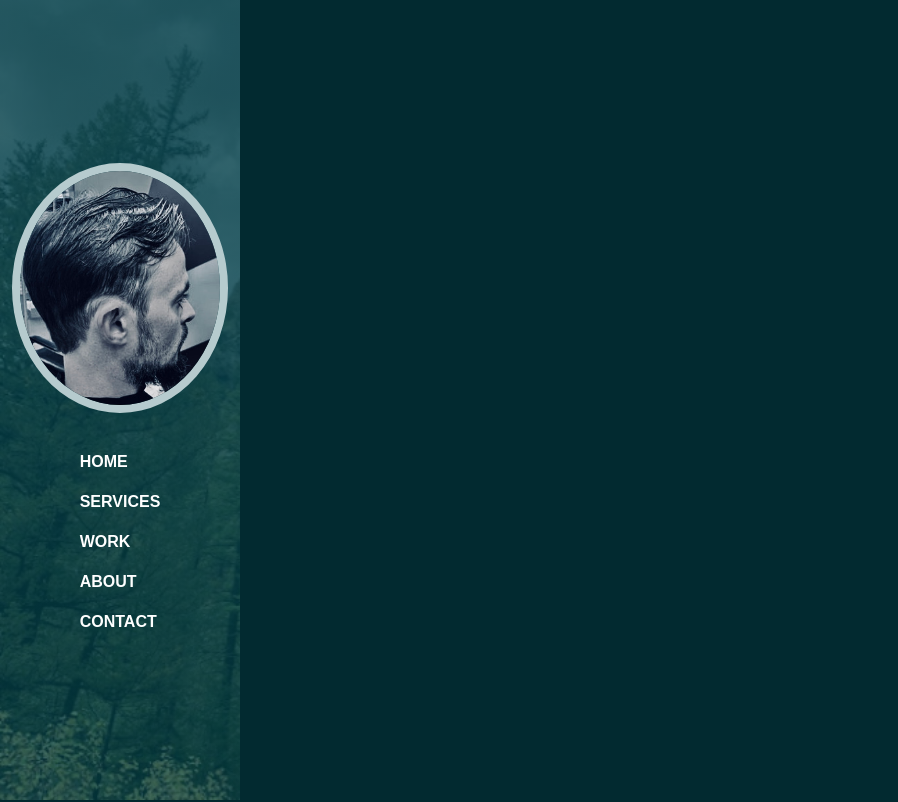
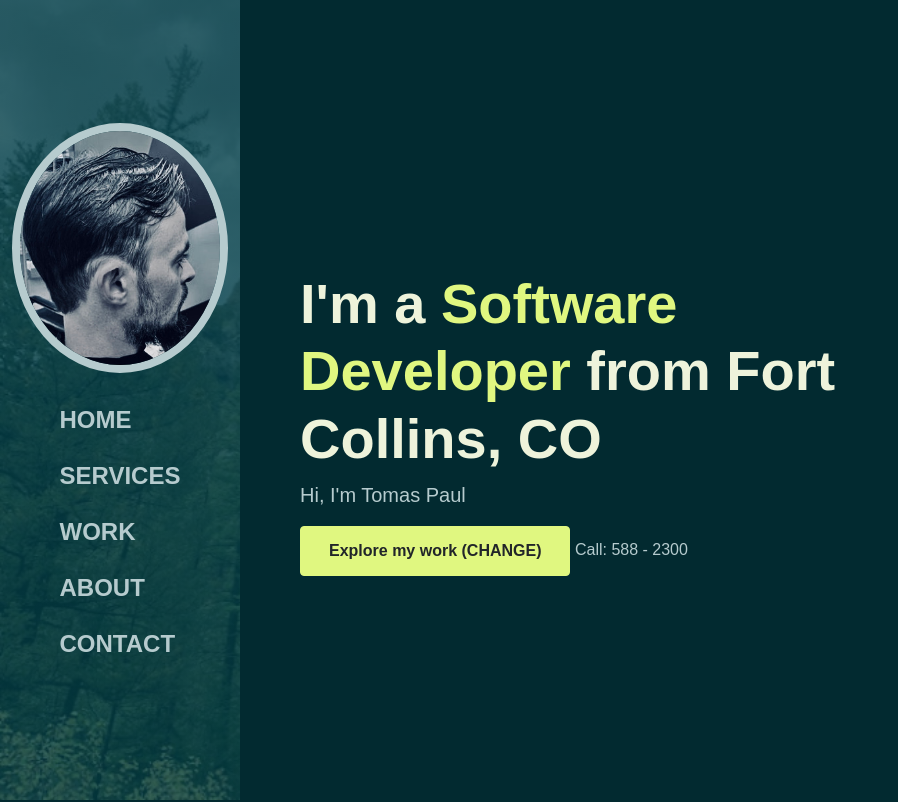
Before and after one commit to RThemian/TomasPaulPortfolio, a plain HTML site: page index.html in a window 1280 px wide. Shown: the top 802 px of the page, without its empty margins (0-898 px from the left). Drawn offline with Linux system fonts and the light colour scheme; a web font is replaced by a local one.

Commit message:
services filled out

```diff
--- a/assets/css/style.css
+++ b/assets/css/style.css
@@ -6,6 +6,7 @@
   --color-base: #033f47;
   --color-base2: #022a30;
   --color-brand: #e0f780;
+  --color-brand2: #ffdf00;
   --color-border: #9780f7;
   --sidebar-width: 240px;
   --font-base: "Bai Jamjuree", sans-serif;
@@ -40,23 +41,42 @@ a:hover {
 img {
   width: 100%;
 }
+.text-brand {
+  color: var(--color-brand);
+}
+
+.full-height {
+  min-height: 100vh;
+  height: 100%;
+  display: flex;
+  flex-direction: column;
+  justify-content: center;
+  padding-top: 80px;
+  padding-bottom: 80px;
+  border-bottom: 2px solid rgba(255, 255, 255, 0.1);
+}
 
 /*NAVBAR*/
 
-.navbar .nav-link {
-  font-weight: 700;
+.navbar,
+.nav-link {
+  font-weight: 900;
   text-transform: uppercase;
-  color: #fff;
+  color: var(--color-body);
 }
-.navbar .nav-link:hover {
-  color: var(--color-brand);
+.nav-item {
+  margin-bottom: 20px;
+}
+
+.nav-item a:hover {
+  color: var(yellow);
 }
 
 @media (min-width: 992px) {
   .navbar {
     min-height: 100vh;
     width: var(--sidebar-width);
-    background: linear-gradient(rgba(3, 63, 71, 0.82), rgba(3, 63, 71, 0.753)),
+    background: linear-gradient(rgba(3, 63, 71, 0.8), rgba(3, 63, 71, 0.8)),
       url(../images/forest.jpeg);
     background-size: cover;
   }
@@ -67,3 +87,51 @@ img {
 .navbar-brand img:hover {
   border: 8px solid var(--color-brand);
 }
+
+/*CONTENT WRAPPER*/
+#content-wrapper {
+  padding-left: var(--sidebar-width);
+}
+
+/*Button*/
+
+.btn {
+  padding: 12px 28px;
+  font-weight: 700;
+}
+
+.btn-brand {
+  background-color: var(--color-brand);
+  border-color: var(--color-brand);
+}
+.btn-brand:hover,
+.btn-brand:focus {
+  background-color: var(--color-brand2);
+  color: var(--color-base);
+  border-color: var(--color-brand2);
+}
+
+.link-custom {
+  font-weight: 700;
+  position: relative;
+}
+.bg-base {
+  background-color: var(--color-base);
+}
+.link-custom::after {
+  content: "";
+  position: absolute;
+  width: 0%;
+  height: 2px;
+  background-color: var(--color-brand);
+  left: 0;
+  top: 110%;
+  transition: all 0.4s;
+}
+
+.shadow-effect {
+  transition: all 0.5s;
+}
+.shadow-effect:hover {
+  box-shadow: -6px 6px 0 0 var(--color-brand);
+}
--- a/index.html
+++ b/index.html
@@ -1,6 +1,9 @@
 <!DOCTYPE html>
 <html lang="en">
   <head>
+    <a target="_blank" href="https://icons8.com/icon/40293/feather"
+      >Feather icon by Icons8</a
+    >
     <meta charset="UTF-8" />
     <meta http-equiv="X-UA-Compatible" content="IE=edge" />
     <meta name="viewport" content="width=device-width, initial-scale=1.0" />
@@ -13,7 +16,7 @@
   </head>
   <body>
     <!-- NAVBAR-->
-    <nav class="navbar navbar-expand-lg">
+    <nav class="navbar navbar-expand-lg navbar-dark fixed-top">
       <div class="container flex-lg-column">
         <a class="navbar-brand mx-lg-auto mb-lg-4" href="#"
           ><span class="h3 fw-bold d-block d-lg-none">Tomas Paul</span>
@@ -34,36 +37,78 @@
           <span class="navbar-toggler-icon"></span>
         </button>
         <div class="collapse navbar-collapse" id="navbarNav">
-          <ul class="navbar-nav ms-auto flex-lg-column">
+          <ul class="navbar-nav ms-auto flex-lg-column fs-4">
             <li class="nav-item">
-              <a class="nav-link active" aria-current="page" href="#home"
-                >Home</a
-              >
+              <a aria-current="page" href="#home">Home</a>
             </li>
             <li class="nav-item">
-              <a class="nav-link active" aria-current="page" href="#services"
-                >Services</a
-              >
+              <a aria-current="page" href="#services">Services</a>
             </li>
             <li class="nav-item">
-              <a class="nav-link active" aria-current="page" href="#work"
-                >Work</a
-              >
+              <a aria-current="page" href="#work">Work</a>
+            </li>
+            <li class="nav-item link-custom">
+              <a aria-current="page" href="#about">About</a>
             </li>
             <li class="nav-item">
-              <a class="nav-link active" aria-current="page" href="#about"
-                >About</a
-              >
-            </li>
-            <li class="nav-item">
-              <a class="nav-link active" aria-current="page" href="#contact"
-                >Contact</a
-              >
+              <a aria-current="page" href="#contact">Contact</a>
             </li>
           </ul>
         </div>
       </div>
     </nav>
+    <!-- END OF NAVBAR -->
+
+    <!-- CONTENT WRAPPER -->
+    <div id="content-wrapper">
+      <!-- HOME -->
+      <section id="home" class="full-height px-lg-5">
+        <div class="container">
+          <div class="row">
+            <div class="col-lg-8">
+              <h1 class="fw-bold display-4">
+                I'm a
+                <span class="text-brand">Software Developer</span> from Fort
+                Collins, CO
+              </h1>
+              <p class="lead">Hi, I'm Tomas Paul</p>
+              <a href="#work" class="btn btn-brand">Explore my work (CHANGE)</a>
+              <a href="#work">Call: 588 - 2300</a>
+            </div>
+          </div>
+        </div>
+      </section>
+      <!--//HOME-->
+      <!--SERVICES-->
+      <section id="services" class="full-height px-lg-5">
+        <div class="container">
+          <div class="row">
+            <div class="col-lg-8">
+              <h6 class="text-brand">SERVICES</h6>
+              <h1>Services That I Provide</h1>
+            </div>
+          </div>
+          <div class="row">
+            <div class="col-md-4">
+              <div class="service p-4 bg-base rounded-3 shadow-effect">
+                <div class="iconbox">
+                  <i class="las la-feather"></i>
+                </div>
+                <h4>Branding</h4>
+                <p>
+                  I craft high-performing and delightful experiences tailored
+                  and conversation-focused
+                </p>
+                <a href="#" class="link-custom">Read More</a>
+              </div>
+            </div>
+          </div>
+        </div>
+      </section>
+
+      <!--//SERVICES-->
+    </div>
+    <!--CONTENT WRAPPER-->
 
     <script src="./assets/js/bootstrap.bundle.min.js"></script>
     <script src="./assets/js/aos.js"></script>
```
